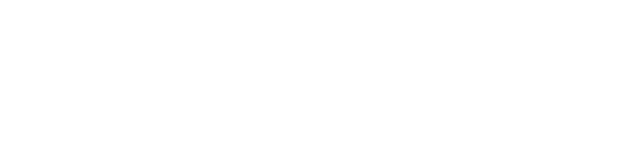
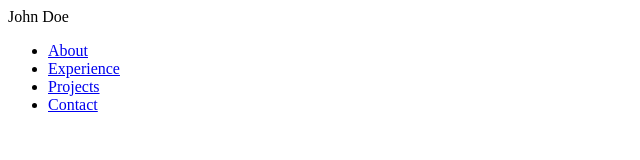
Before and after one commit to Pra-nto830/portfolio-pranto-project, a plain HTML site: page index.html in a window 1280 px wide. Shown: the whole page, without its empty margins (0-640 px from the left). Drawn offline with Linux system fonts and the light colour scheme.

Commit message:
4th commit navbar tag

```diff
--- a/index.html
+++ b/index.html
@@ -9,6 +9,17 @@
 </head>
 <body>
 
+ <nav id="desktop-nav">
+      <div class="logo">John Doe</div>
+      <div>
+        <ul class="nav-links">
+          <li><a href="#about">About</a></li>
+          <li><a href="#experience">Experience</a></li>
+          <li><a href="#projects">Projects</a></li>
+          <li><a href="#contact">Contact</a></li>
+        </ul>
+      </div>
+    </nav>
 
 
 </body>
```
